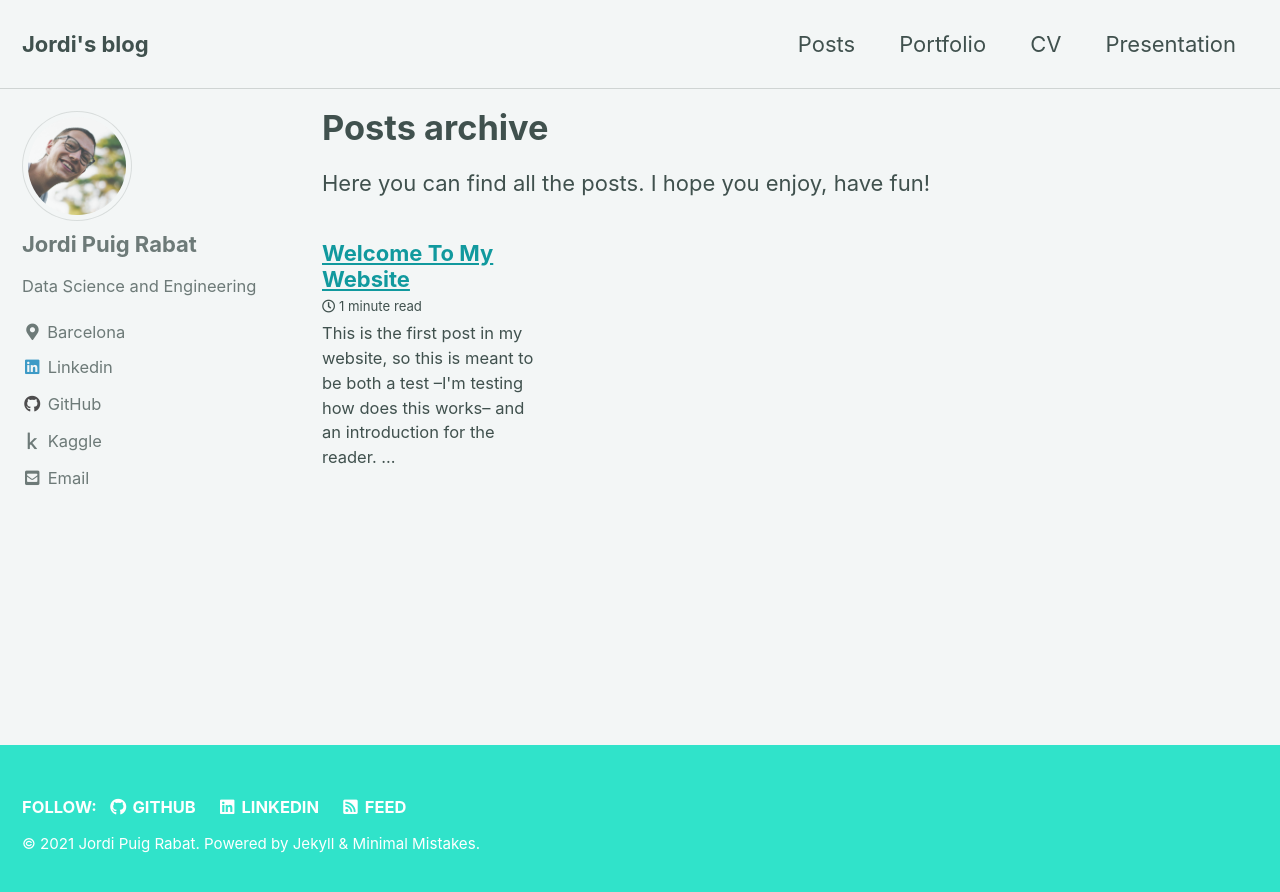
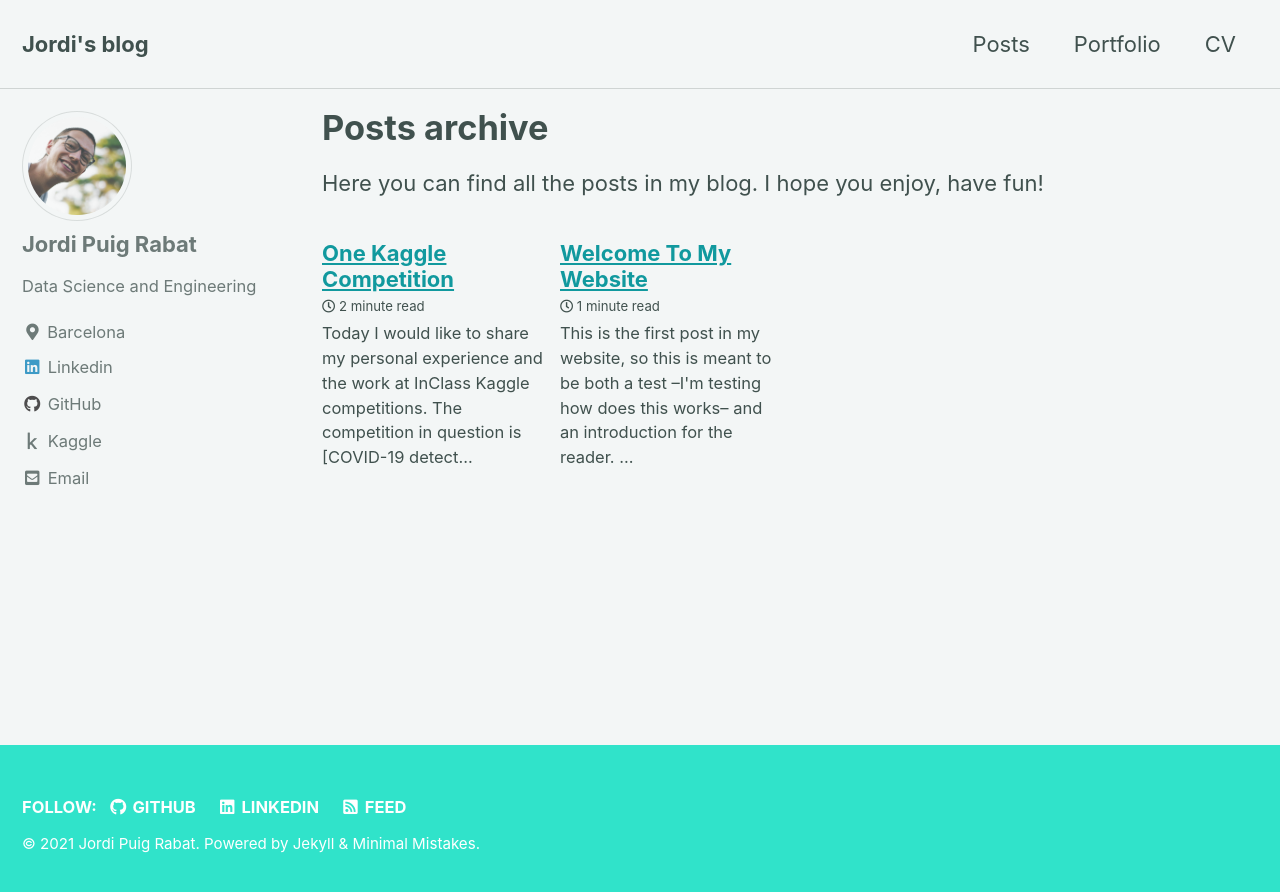
Before and after one commit to jordipuig37/jordipuig37.gitgub.io, a Jekyll site: the page built from _pages/posts-archive.html, in a window 1280 px wide. Shown: the top 892 px of the page. Built offline with Jekyll 4.4.1, drawn with Linux system fonts in a browser that asks for light colours; cached includes are drawn as plain includes.

Commit message:
new post and little modifications

```diff
--- a/_config.yml
+++ b/_config.yml
@@ -59,7 +59,7 @@ algolia:
   application_id         : # YOUR_APPLICATION_ID
   index_name             : # YOUR_INDEX_NAME
   search_only_api_key    : # YOUR_SEARCH_ONLY_API_KEY
-  powered_by             : # true (default), false
+  powered_by             : false # true (default), false
 google:
   search_engine_id       : # YOUR_SEARCH_ENGINE_ID
   instant_search         : # false (default), true
--- a/_data/navigation.yml
+++ b/_data/navigation.yml
@@ -6,8 +6,8 @@ main:
     url: /portfolio/
   - title: "CV"
     url: /curriculum-vitae/
-  - title: "Presentation"
-    url: /_pages/cover-letter/
+  #- title: "Presentation"
+  #  url: /_pages/cover-letter/
   # - title: "About"
   #   url: https://mmistakes.github.io/minimal-mistakes/about/
 
--- a/_pages/curriculum-vitae.html
+++ b/_pages/curriculum-vitae.html
@@ -1,6 +1,6 @@
 ---
-layout: default
+layout: single
 permalink: /curriculum-vitae/
 ---
 
-You can [download]({{ site.url }}/assets/puig_resume.pdf) the .pdf directly.
+The information is not available at this page yet. You can <a href="/assets/documents/puig_resume.pdf" download>download</a> the pdf.
--- a/_pages/posts-archive.html
+++ b/_pages/posts-archive.html
@@ -9,5 +9,5 @@ author_profile: true
 ---
 
 <p>
-    Here you can find all the posts. I hope you enjoy, have fun!
+    Here you can find all the posts in my blog. I hope you enjoy, have fun!
 </p>
--- /dev/null
+++ b/_posts/2021-06-12-one-kaggle-competition.html
@@ -0,0 +1,21 @@
+---
+layout: posts
+---
+<div style="text-align: justify">
+    <p>
+        Today I would like to share my personal experience and the work at InClass Kaggle competitions. The competition in question is [COVID-19 detection from coughs](https://www.kaggle.com/c/covid), although I also participated in other InClass competitions. I loved to participate in this competition and here is why.
+    </p>
+    <p>
+        The task at hand is something more or less usual, one could say, but has one particular characteristic that has been new for me: we have a small amount of data, meaning we can't train deep learning models from scratch and expect good results. Our professor gave us this task to work with some of the best pre-trained models in speech recognition. We could use
+        <a href="https://github.com/santi-pdp/pase" >PASE</a>,
+        <a href="https://huggingface.co/transformers/model_doc/wav2vec2.html">wav2vec2</a> and
+        <a href="https://github.com/harritaylor/torchvggish">VGGish</a>
+        implementations to solve this. One note I have to make is that the teacher gave us working notebooks so we didn't had to start from scratch, this made all the process more easy and agile. The approach of my team was to select the feature extractor module from VGGish and train a model that classifies these features. If you want mode detail in the work done you can visit the <a href="https://www.kaggle.com/jordipuigrabat/vggish-validation">notebook</a> and download our report <a href="/assets/documents/onekagglecompetition.pdf" download >here</a>.
+    </p>
+    <p>
+        I don't want to explain all the details here, I want to talk in a higher level about the experience. This competition –and the other InClass competitions from this same subject– has been the most motivating class homework, and most of the part is because of the competition mindset. Yes, I'm a competitive person and I like to give my best and try to win in competitions; although the competition score didn't directly affect your grade, for me is important to try to reach the podium. We were close to win this competition, we were on the first place during a week in the public test, and seconds the last days before finishing the competition. We ended up in the 4th place at the final private score. Although we didn't win, we got the feeling of doing something original and developing new ideas, which is –in my opinion– the point of Kaggle competitions. This is another reason why this assignment was motivating, because we had the freedom to think outside the box. We hadn't a clear direction to follow, we weren't limited by what is expected from us. We were asked to innovate and explore new possibilities to solve the task at hand.
+    </p>
+    <p>
+        My final conclusion of this post is that Kaggle competitions are a great way to learn and have fun programming and training prediction models. Thanks for reading!
+    </p>
+</div>
```
Also changed, not shown: assets/images/header1.jpg (deleted), 2 other files.
